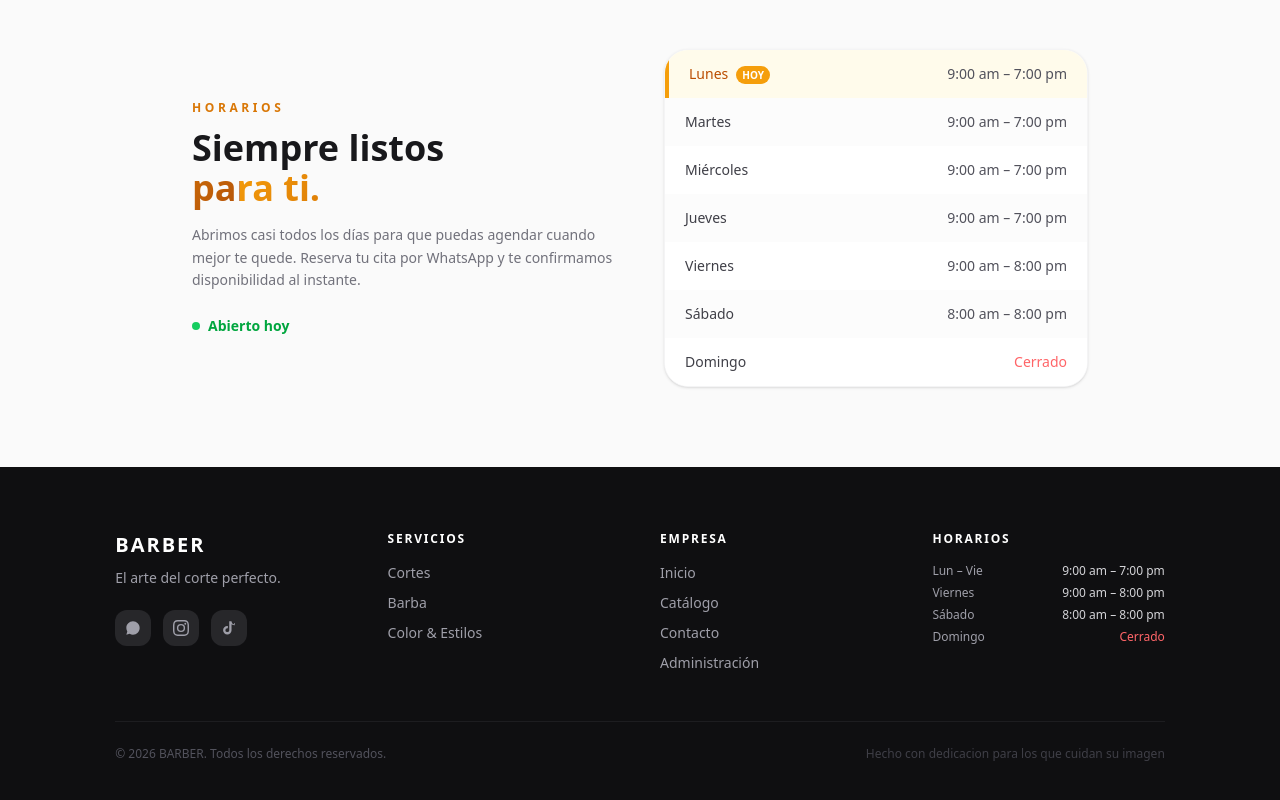
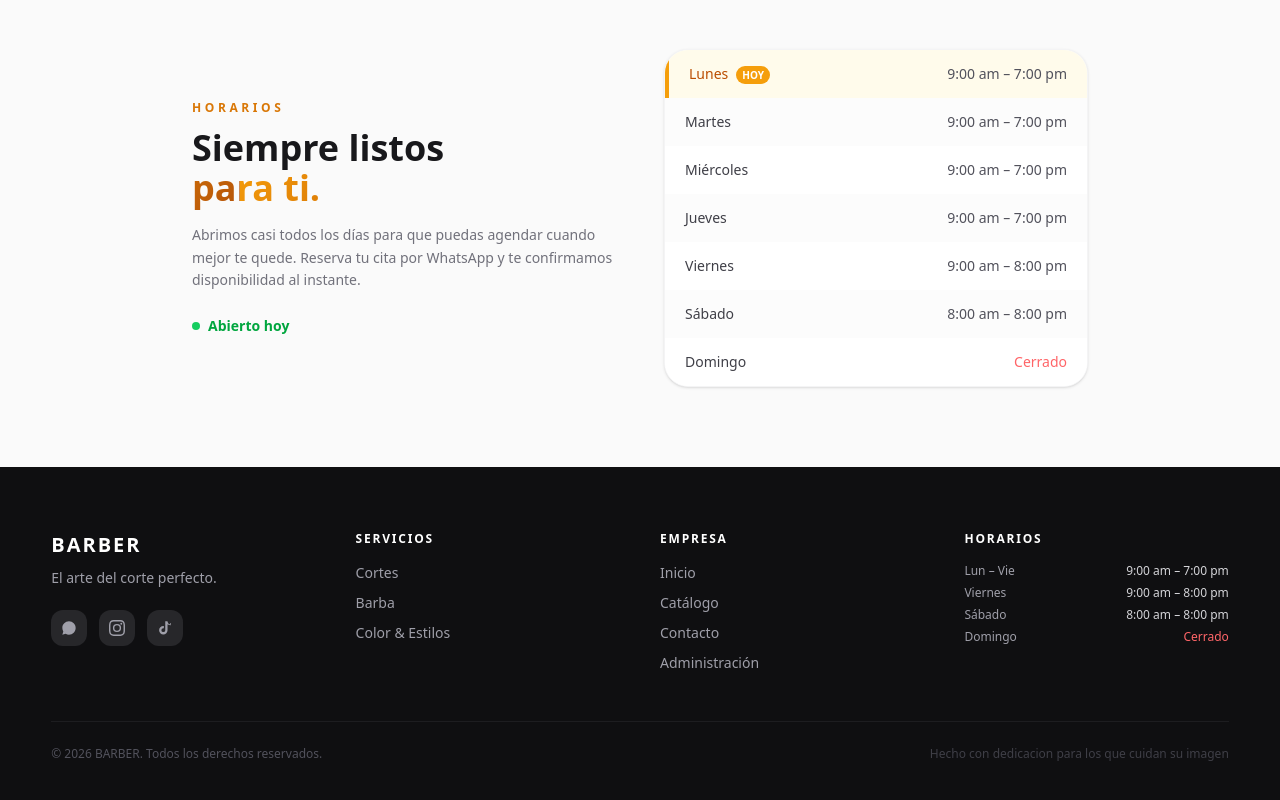
Before and after one commit to Mateotc1198/Barber, a Next.js app in the folder frontend/: page / in a window 1280 px wide. Shown: the part 815-1615 px from the top of the page. Built offline with nearby package versions, Linux system fonts and the light colour scheme; no server answers.

Commit message:
feat(footer): expand footer wrapper to page-max-width

```diff
--- a/frontend/src/components/common/PieDePagina.tsx
+++ b/frontend/src/components/common/PieDePagina.tsx
@@ -7,7 +7,7 @@ export function PieDePagina() {
   return (
     <footer className="bg-zinc-950 text-zinc-400">
       {/* Main footer */}
-      <div className="max-w-6xl mx-auto px-[var(--page-padding-x)] pt-16 pb-10">
+      <div className="max-w-[var(--page-max-width)] mx-auto px-[var(--page-padding-x)] pt-16 pb-10">
         <div className="grid grid-cols-1 sm:grid-cols-2 lg:grid-cols-4 gap-10 mb-12">
           {/* Brand */}
           <div className="lg:col-span-1">
```
